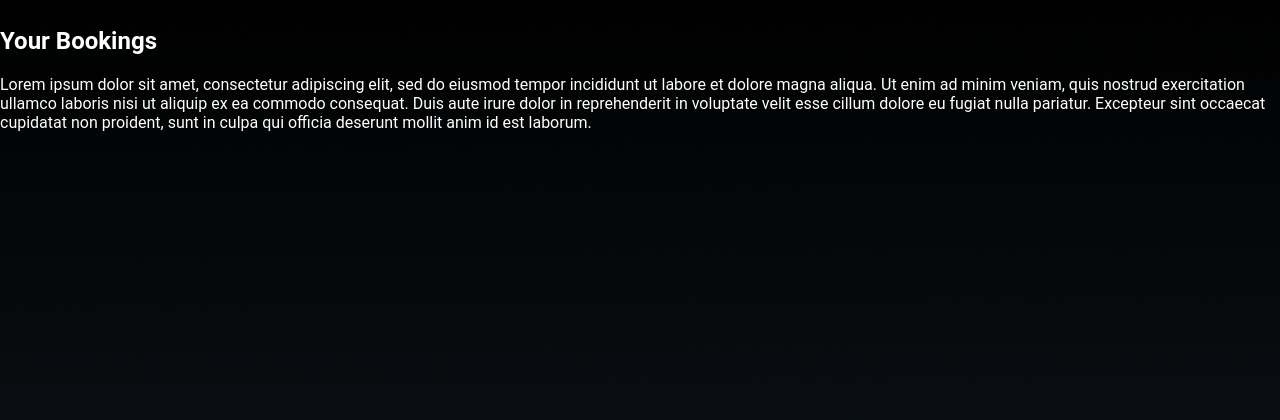
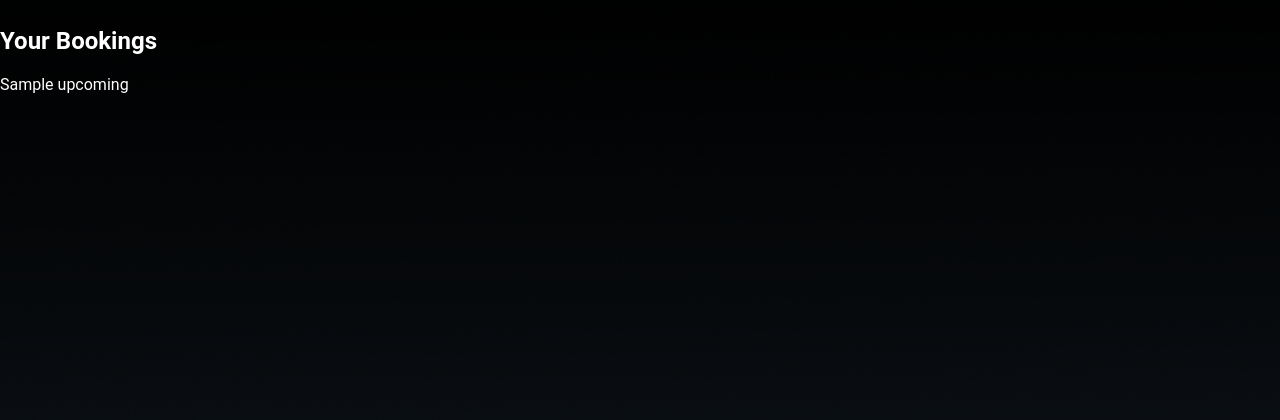
Before and after one commit to gmit22/nucleus_orbital, a Django app: template home/templates/home/Navbar.html in a window 1280 px wide. Shown: the part 48-468 px from the top of the page. Run offline with Django 3.2, Linux system fonts and the light colour scheme; the template is opened without the code that fills it: most values are stand-ins (such as "Sample title", 1, 10 or a date in 2020); some libraries are stand-ins or nearby versions.

Commit message:
upcoming bookings added to navbar

```diff
--- a/home/templates/home/Navbar.html
+++ b/home/templates/home/Navbar.html
@@ -20,14 +20,6 @@
     </nav>
     <div id="clear-header"></div>
 	<h2> Your Bookings</h2>
-	<p>
-        Lorem ipsum dolor sit amet, consectetur adipiscing elit, sed do eiusmod
-        tempor incididunt ut labore et dolore magna aliqua. Ut enim ad minim veniam,
-        quis nostrud exercitation ullamco laboris nisi ut aliquip ex ea commodo consequat.
-        Duis aute irure dolor in reprehenderit in voluptate velit esse cillum dolore eu
-        fugiat nulla pariatur. Excepteur sint occaecat cupidatat non proident, sunt in culpa
-        qui officia deserunt mollit anim id est laborum.
-
-    </p>
+	<p> {{upcoming}} </p>
 </body>
 </html>
```
Also changed, not shown: home/views.py (+5 -4 lines).
